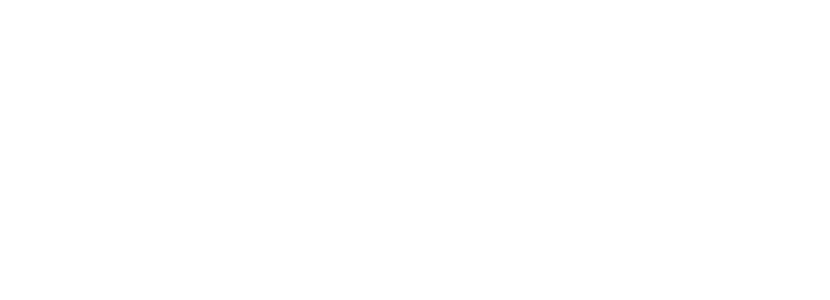
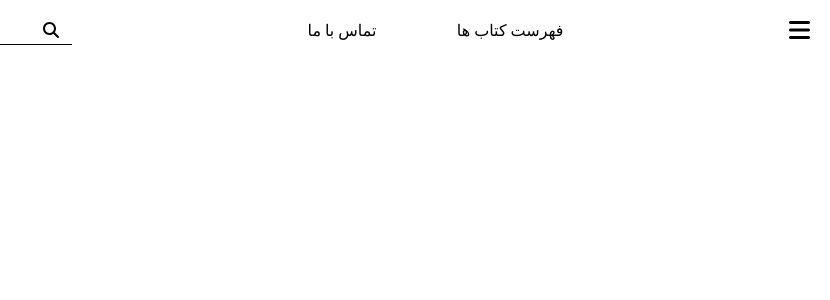
Before and after one commit to amiraliNi209/najwaPub, a React (Create React App) app: page /fipa in a window 1280 px wide. Before the commit this address had no page. Shown: the top 300 px of the page, without its empty margins (450-1280 px from the left). Built offline with nearby package versions, Linux system fonts and the light colour scheme; a web font is replaced by a local one.

Commit message:
fiap page added

```diff
--- a/src/App.jsx
+++ b/src/App.jsx
@@ -6,6 +6,7 @@
 import {Books} from "./pages/books/Books";
 import { SimilarQuestions } from './pages/similarQuestions/SimilarQuestions';
 import { Shabek } from './pages/shabek/Shabek';
+import { Fipa } from './pages/fipa/Fipa';
 
 function App() {
   return (
@@ -18,6 +19,7 @@
         <Route path='/books' element={<Books />} />
         <Route path='/similarQuestions' element={<SimilarQuestions />} />
         <Route path='/shabek' element={<Shabek />} />
+        <Route path='/fipa' element={<Fipa />} />
       </Routes>
     </div>
   );
--- /dev/null
+++ b/src/pages/fipa/Fipa.jsx
@@ -0,0 +1,12 @@
+import styled from "./fipa.module.css"
+import { NavBar} from "../../componentes/NavBar/NavBar"
+
+
+export function Fipa(){
+  return (
+    <div className={styled.fipaContainer}>
+      <NavBar />
+
+    </div>
+  )
+}
```
Also changed, not shown: src/pages/fipa/fipa.module.css (added).
